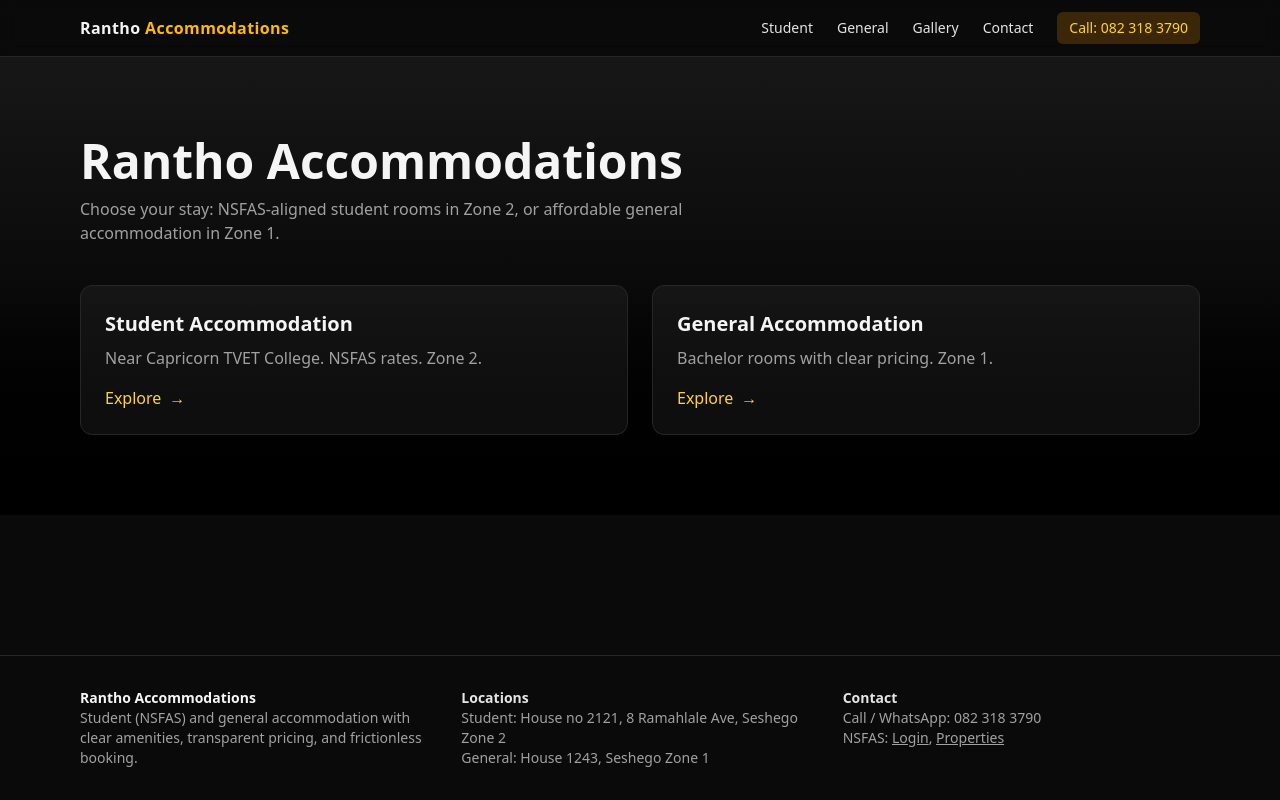
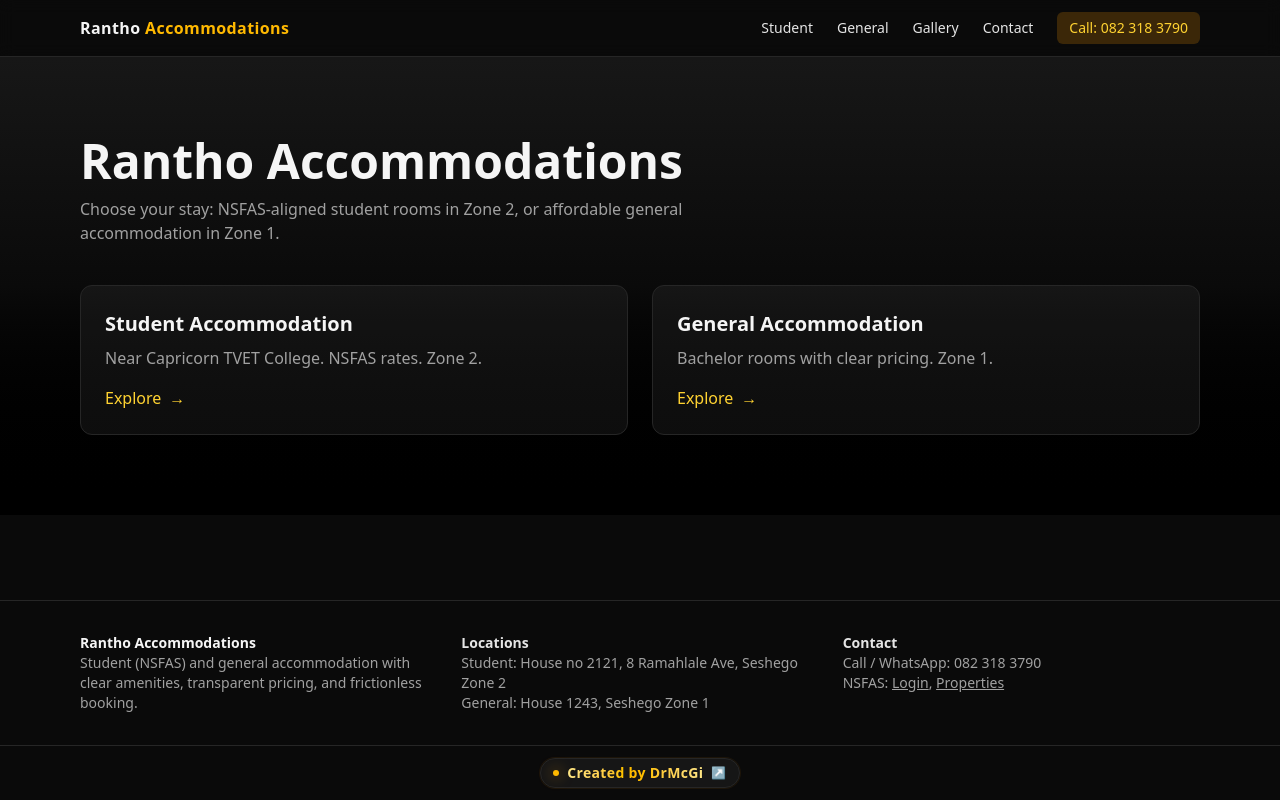
Before and after one commit to DrMcGi/rantho-accommodation, a Next.js app: page / in a window 1280 px wide. Built offline with nearby package versions, Linux system fonts and the light colour scheme.

Commit message:
style: enhance footer creator credit

```diff
--- a/src/app/_components/Footer.tsx
+++ b/src/app/_components/Footer.tsx
@@ -47,6 +47,47 @@ export default function Footer() {
           </ul>
         </div>
       </div>
+      <div className="group relative border-t border-neutral-800 py-3 text-center">
+        <div className="inline-flex items-center justify-center gap-2 rounded-full border border-neutral-800 bg-white/5 px-3 py-1 text-sm font-semibold tracking-wide text-neutral-200 shadow-[0_0_0_1px_rgba(245,158,11,0.08)] transition group-hover:shadow-[0_0_24px_rgba(245,158,11,0.18)] hover:border-amber-500/40 hover:bg-white/10">
+          <span className="h-1.5 w-1.5 rounded-full bg-amber-400 shadow-[0_0_14px_rgba(245,158,11,0.75)]" />
+          <span className="bg-linear-to-r from-amber-200 via-amber-400 to-amber-200 bg-clip-text text-transparent">
+            Created by DrMcGi
+          </span>
+          <span className="text-xs text-neutral-400 transition group-hover:translate-x-0.5">
+            ↗
+          </span>
+        </div>
+        <div className="invisible absolute inset-x-0 bottom-full mb-2 flex justify-center opacity-0 transition-all duration-200 group-hover:visible group-hover:opacity-100">
+          <div className="rounded-lg border border-neutral-700 bg-neutral-900 px-4 py-3 text-sm shadow-xl">
+            <div className="mb-2 font-semibold text-neutral-100">DrMcGi&apos;s SaaS Co.</div>
+            <div className="space-y-1 text-neutral-400">
+              <div className="flex items-center gap-2">
+                <span>📞</span>
+                <a href="tel:+27649211745" className="hover:text-amber-300">
+                  064 921 1745
+                </a>
+              </div>
+              <div className="flex items-center gap-2">
+                <span>💬</span>
+                <a
+                  href="https://wa.me/27649211745"
+                  target="_blank"
+                  rel="noreferrer"
+                  className="hover:text-amber-300"
+                >
+                  WhatsApp
+                </a>
+              </div>
+              <div className="flex items-center gap-2">
+                <span>✉️</span>
+                <a href="mailto:giftk.rantho@gmail.com" className="hover:text-amber-300">
+                  giftk.rantho@gmail.com
+                </a>
+              </div>
+            </div>
+          </div>
+        </div>
+      </div>
     </footer>
   );
 }
```
